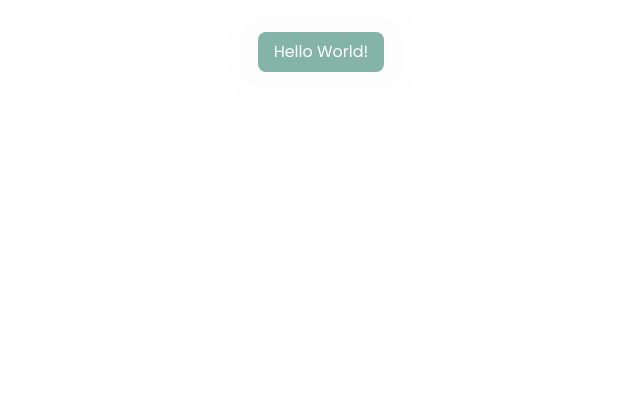
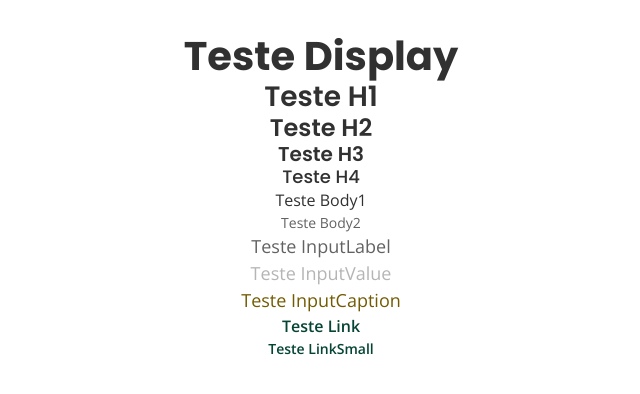
Before and after one commit to GabrielAlvesBM/onboard-guina, a React (Vite) app: page /auth/login in a window 1280 px wide. Shown: the top 394 px of the page, without its empty margins (319-959 px from the left). Built offline with nearby package versions, Linux system fonts and the light colour scheme.

Commit message:
feat: atomic typography

```diff
--- a/src/app/modules/auth/login.page.tsx
+++ b/src/app/modules/auth/login.page.tsx
@@ -1,11 +1,20 @@
-import Button from "../../../atomic/atm.button";
+import Text from "../../../atomic/atm.typography";
 
 const LoginPage = () => {
   return (
     <main>
-      <Button variant="primary" disabled={true}>
-        Hello World!
-      </Button>
+      <Text variant="display">Teste Display</Text>
+      <Text variant="h1">Teste H1</Text>
+      <Text variant="h2">Teste H2</Text>
+      <Text variant="h3">Teste H3</Text>
+      <Text variant="h4">Teste H4</Text>
+      <Text variant="body1">Teste Body1</Text>
+      <Text variant="body2">Teste Body2</Text>
+      <Text variant="inputLabel">Teste InputLabel</Text>
+      <Text variant="inputValue">Teste InputValue</Text>
+      <Text variant="inputCaption">Teste InputCaption</Text>
+      <Text variant="link">Teste Link</Text>
+      <Text variant="linkSmall">Teste LinkSmall</Text>
     </main>
   );
 };
--- a/src/atomic/atm.button/button.style.ts
+++ b/src/atomic/atm.button/button.style.ts
@@ -1,25 +1,25 @@
 import { tv } from "tailwind-variants";
 
 export const buttonVariants = tv({
-  base: "px-xs py-xxs rounded-sm shadow-sm cursor-pointer text-white",
+  base: "px-xs py-2xs rounded-sm shadow-sm cursor-pointer text-white",
   variants: {
     variant: {
       primary:
-        "bg-brand-primary-dark hover:bg-brand-primary-x-dark focus:border-2 focus:border-cta active:bg-brand-primary-xx-dark",
+        "bg-brand-primary-dark hover:bg-brand-primary-x-dark focus:border-2 focus:border-cta active:bg-brand-primary-2x-dark",
       primaryDestructive:
         "bg-feedback-error-medium hover:bg-feedback-error-dark focus:border-2 focus:border-feedback-error-dark active:bg-feedback-error-x-dark",
       secondary:
-        "border-2 text-brand-primary-dark bg-transparent hover:border-brand-primary-x-dark hover:text-brand-primary-x-dark focus:border-3 active:border-brand-primary-xx-dark active:text-brand-primary-xx-dark",
+        "border-2 text-brand-primary-dark bg-transparent hover:border-brand-primary-x-dark hover:text-brand-primary-x-dark focus:border-3 active:border-brand-primary-2x-dark active:text-brand-primary-2x-dark",
       secondaryDestructive:
         "border-2 border-feedback-error-medium text-feedback-error-medium bg-transparent hover:text-feedback-error-dark hover:border-feedback-error-dark focus:border-3 active:text-feedback-error-x-dark active:border-feedback-error-x-dark",
-      cta: "bg-x-dark hover:bg-dark focus:border-2 focus:border-xx-dark active:bg-xx-dark",
-      link: "py-xxxs text-brand-primary-dark hover:underline focus:border-2 focus:border-brand-primary-dark active:text-brand-accessory-magenta",
+      cta: "bg-x-dark hover:bg-dark focus:border-2 focus:border-2x-dark active:bg-2x-dark",
+      link: "py-3xs text-brand-primary-dark hover:underline focus:border-2 focus:border-brand-primary-dark active:text-brand-accessory-magenta",
     },
     disabled: {
       true: "opacity-50 pointer-events-none",
     },
     hasIcon: {
-      true: "flex flex-row items-center gap-xxs",
+      true: "flex flex-row items-center gap-2xs",
     },
   },
   defaultVariants: {
--- /dev/null
+++ b/src/atomic/atm.typography/index.ts
@@ -0,0 +1 @@
+export { default } from "./typography.component";
--- /dev/null
+++ b/src/atomic/atm.typography/typography.component.tsx
@@ -0,0 +1,51 @@
+import { FC, ReactNode, JSX } from "react";
+import { typographyVariants } from "./typography.style";
+
+interface TextProps {
+  variant:
+    | "display"
+    | "h1"
+    | "h2"
+    | "h3"
+    | "h4"
+    | "body1"
+    | "body2"
+    | "inputLabel"
+    | "inputValue"
+    | "inputCaption"
+    | "link"
+    | "linkSmall";
+  children?: ReactNode;
+  className?: string;
+}
+
+const variantMapping: Record<
+  TextProps["variant"],
+  keyof JSX.IntrinsicElements
+> = {
+  display: "h1",
+  h1: "h1",
+  h2: "h2",
+  h3: "h3",
+  h4: "h4",
+  body1: "p",
+  body2: "p",
+  inputLabel: "p",
+  inputValue: "p",
+  inputCaption: "p",
+  link: "p",
+  linkSmall: "p",
+};
+
+const Text: FC<TextProps> = ({ variant, children, className }) => {
+  const Component = variantMapping[variant] || "p";
+  return (
+    <Component
+      className={`${typographyVariants({ variant })} ${className || ""}`}
+    >
+      {children}
+    </Component>
+  );
+};
+
+export default Text;
--- /dev/null
+++ b/src/atomic/atm.typography/typography.style.ts
@@ -0,0 +1,51 @@
+import { tv } from "tailwind-variants";
+
+export const typographyVariants = tv({
+  base: "text-x-dark",
+  variants: {
+    variant: {
+      display: "font-bold text-2xl",
+      h1: "font-semibold text-xl",
+      h2: "font-semibold text-lg",
+      h3: "font-semibold text-md",
+      h4: "font-medium text-sm leading-[150%]",
+      body1: "font-regular text-xs text-x-dark ",
+      body2: "font-regular text-2xs text-dark",
+      inputLabel: "font-regular text-sm text-dark",
+      inputValue: "font-regular text-sm text-medium",
+      inputCaption: "font-regular text-sm text-feedback-warning-dark",
+      link: "font-semibold text-xs text-brand-primary-x-dark",
+      linkSmall: "font-semibold text-2xs text-brand-primary-x-dark",
+    },
+  },
+  compoundVariants: [
+    {
+      variant: ["display", "h1", "h2", "h3", "h4"],
+      class: "font-primary leading-[120%]",
+    },
+    {
+      variant: [
+        "body1",
+        "body2",
+        "inputLabel",
+        "inputValue",
+        "inputCaption",
+        "link",
+        "linkSmall",
+      ],
+      class: "font-secondary leading-[150%]",
+    },
+    {
+      variant: [
+        "body1",
+        "body2",
+        "inputLabel",
+        "inputValue",
+        "inputCaption",
+        "link",
+        "linkSmall",
+      ],
+      class: "font-secondary",
+    },
+  ],
+});
--- a/src/index.css
+++ b/src/index.css
@@ -51,21 +51,21 @@
   --font-primary: "Poppins", sans-serif;
   --font-secondary: "Open Sans", sans-serif;
 
-  --text-xxs: 14px;
+  --text-2xs: 14px;
   --text-xs: 16px;
   --text-sm: 18px;
   --text-md: 20px;
   --text-lg: 24px;
   --text-xl: 28px;
-  --text-xxl: 40px;
+  --text-2xl: 40px;
 
   --font-weight-regular: 400;
   --font-weight-medium: 500;
   --font-weight-semibold: 600;
   --font-weight-bold: 700;
 
-  --spacing-xxxs: 4px;
-  --spacing-xxs: 8px;
+  --spacing-3xs: 4px;
+  --spacing-2xs: 8px;
   --spacing-xs: 16px;
   --spacing-sm: 24px;
   --spacing-md: 32px;
```
